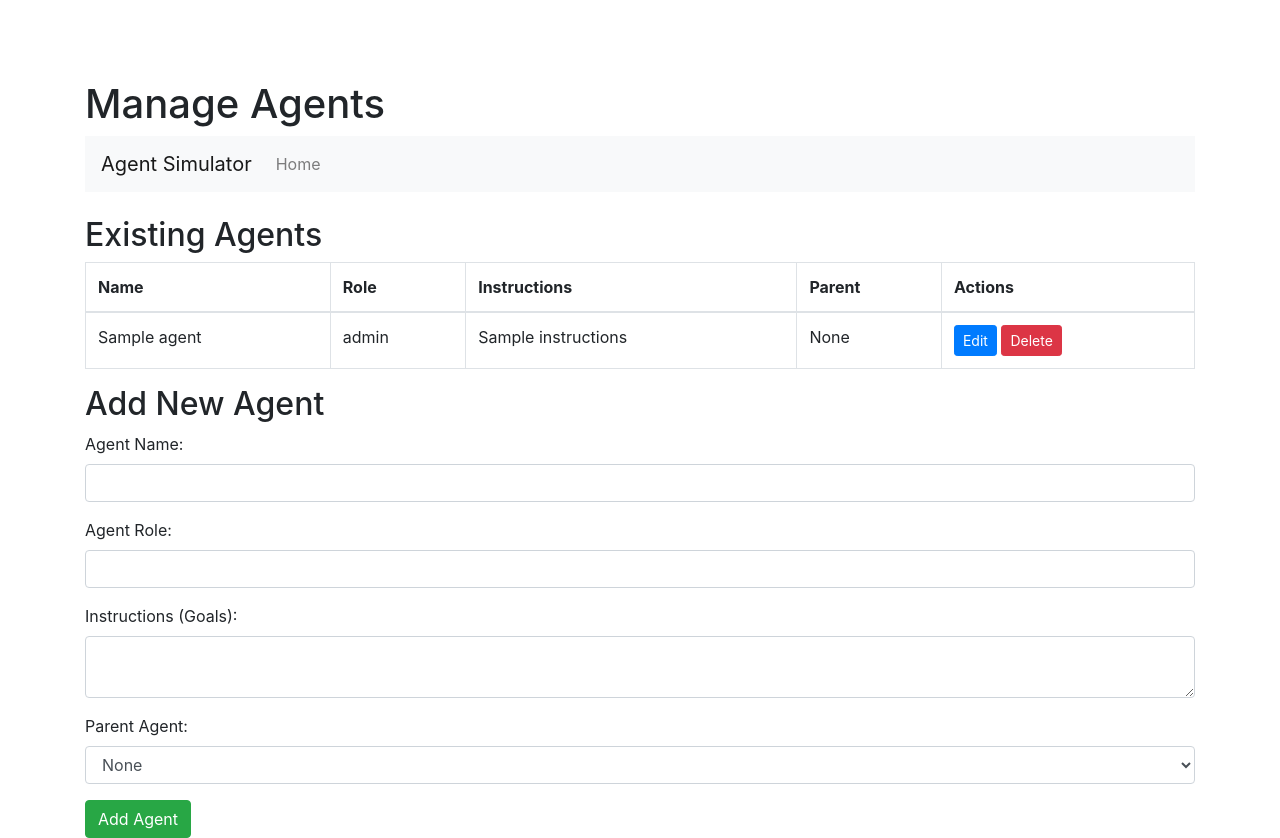
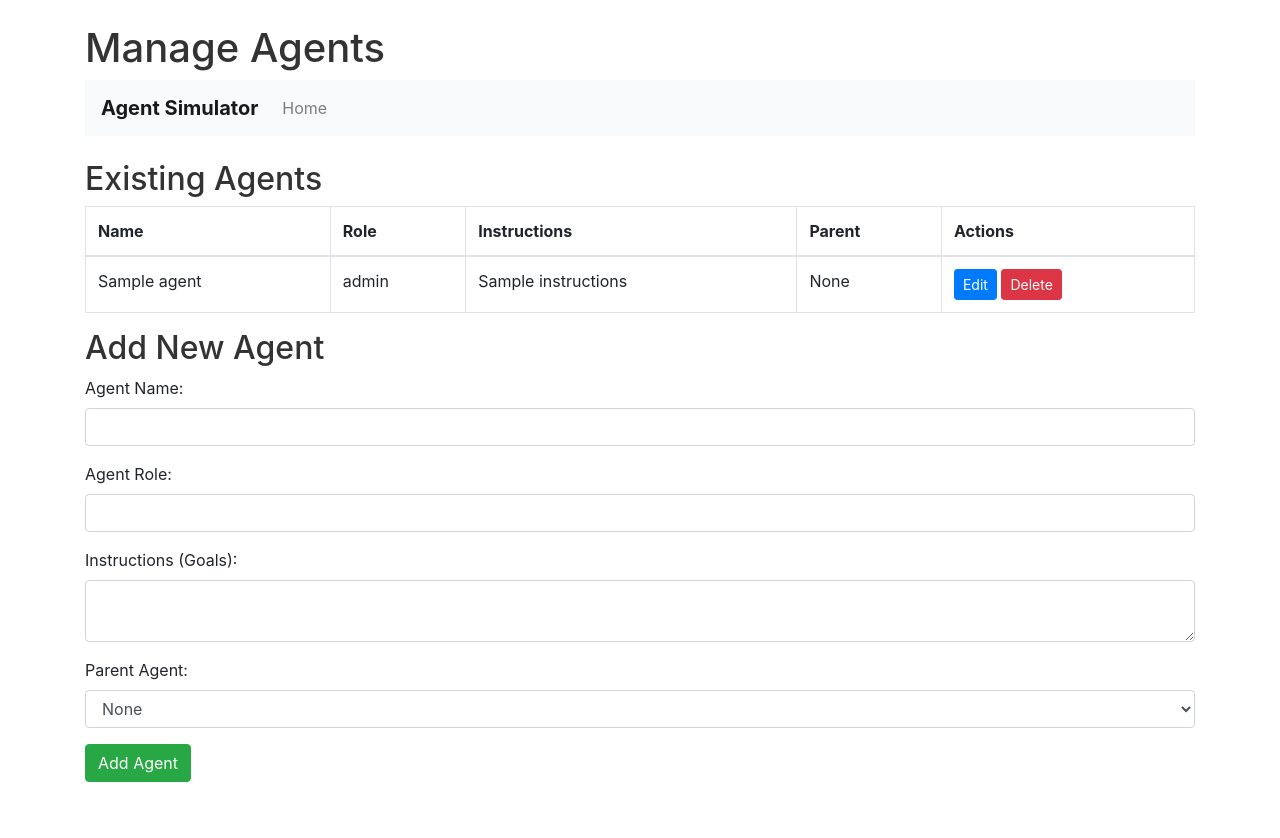
Before and after one commit to kinghendrix10/Multi-Agent-Reinforcement-Learning, a Flask app: template templates/manage_agents.html in a window 1280 px wide. After the commit the page ends 782 px from the top, so only its background shows below. Run offline with Flask 3, Linux system fonts and the light colour scheme; the template is opened without the code that fills it: most values are stand-ins (such as "Sample title", 1, 10 or a date in 2020); parts of the project's set-up code (start-up, migrations or seed data) failed here and were passed over; some libraries are stand-ins or nearby versions.

Commit message:
Update style.css

```diff
--- a/static/css/style.css
+++ b/static/css/style.css
@@ -1,8 +1,29 @@
-/* static/css/styles.css */
+/* static/css/style.css */
+
 body {
-    padding-top: 56px;
+    font-family: Arial, sans-serif;
+    background-color: #f4f9ff;
+}
+
+h1, h2 {
+    color: #333;
 }
 
 .card {
-    margin-bottom: 15px;
+    box-shadow: 0 0 10px rgba(0,0,0,0.1);
 }
+
+pre {
+    font-family: 'Courier New', Courier, monospace;
+    background-color: #e7f0ff;
+    padding: 15px;
+    border-radius: 5px;
+}
+
+.navbar-brand {
+    font-weight: bold;
+}
+
+.table {
+    background-color: #fff;
+}
```
